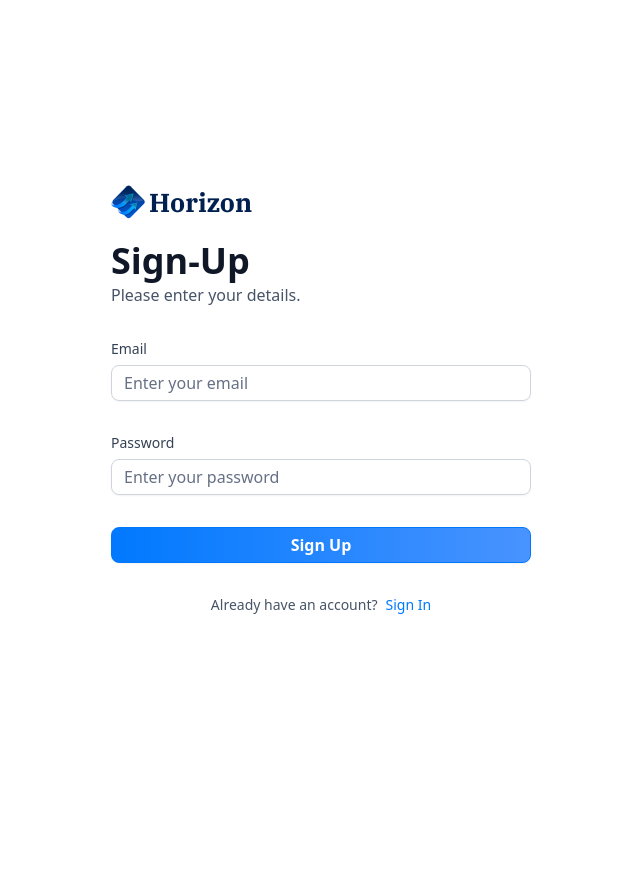
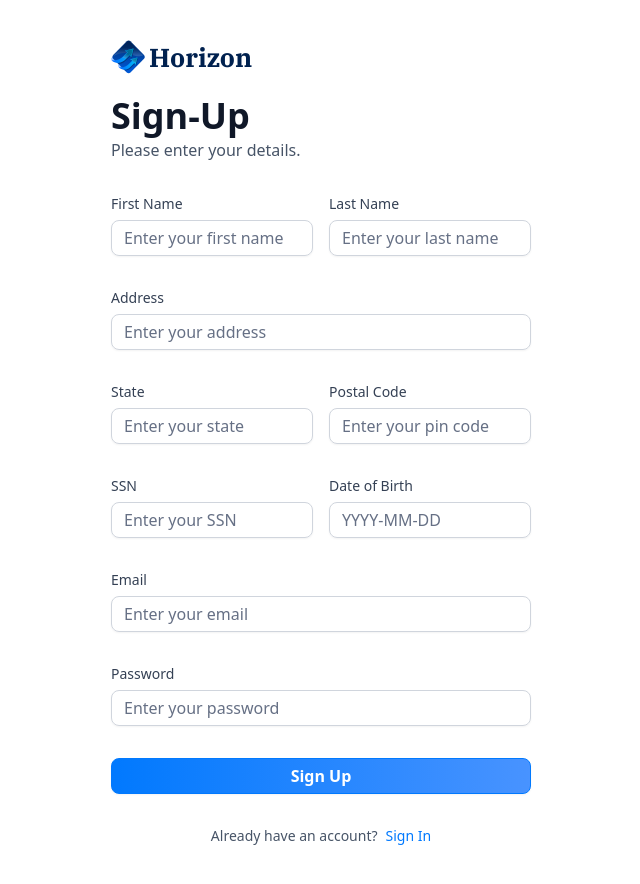
Before and after one commit to Kaustubh8856/BankingApp, a Next.js app: page /sign-up in a window 1280 px wide. Shown: the whole page, without its empty margins (319-959 px from the left). Before the commit the page ends 800 px from the top, so only its background shows below. Built offline with nearby package versions, Linux system fonts and the light colour scheme.

Commit message:
implement sign-up page

```diff
--- a/components/AuthForm.tsx
+++ b/components/AuthForm.tsx
@@ -25,8 +25,9 @@
 
 const AuthForm = ({ type }: { type: string }) => {
   // 1. Define your form.
-  const form = useForm<z.infer<typeof authFormSchema>>({
-    resolver: zodResolver(authFormSchema),
+  const formSchema = authFormSchema(type);
+  const form = useForm<z.infer<typeof formSchema>>({
+    resolver: zodResolver(formSchema),
     defaultValues: {
       email: "",
       password: "",
@@ -34,13 +35,19 @@
   });
 
   // 2. Define a submit handler.
-  function onSubmit(values: z.infer<typeof authFormSchema>) {
-    // Do something with the form values.
-    // ✅ This will be type-safe and validated.
+  const onSubmit = async (values: z.infer<typeof formSchema>) => {
     setIsLoading(true);
-    console.log(values);
-    setIsLoading(false);
-  }
+    try {
+      if (type === "sign-up") {
+      }
+      if (type === "sign-in") {
+      }
+    } catch (error) {
+      console.log(error);
+    } finally {
+      setIsLoading(false);
+    }
+  };
 
   const [user, setUser] = useState(null);
   const [isLoading, setIsLoading] = useState(false);
@@ -75,6 +82,58 @@
         <>
           <Form {...form}>
             <form onSubmit={form.handleSubmit(onSubmit)} className="space-y-8">
+              {type === "sign-up" && (
+                <>
+                  <div className="flex gap-4">
+                    <CustomInput
+                      control={form.control}
+                      name="firstName"
+                      label="First Name"
+                      placeholder="Enter your first name"
+                    />
+                    <CustomInput
+                      control={form.control}
+                      name="lastName"
+                      label="Last Name"
+                      placeholder="Enter your last name"
+                    />
+                  </div>
+                  <CustomInput
+                    control={form.control}
+                    name="address1"
+                    label="Address"
+                    placeholder="Enter your address"
+                  />
+                  <div className="flex gap-4">
+                    <CustomInput
+                      control={form.control}
+                      name="state"
+                      label="State"
+                      placeholder="Enter your state"
+                    />
+                    <CustomInput
+                      control={form.control}
+                      name="postalCode"
+                      label="Postal Code"
+                      placeholder="Enter your pin code"
+                    />
+                  </div>
+                  <div className="flex gap-4">
+                    <CustomInput
+                      control={form.control}
+                      name="ssn"
+                      label="SSN"
+                      placeholder="Enter your SSN"
+                    />
+                    <CustomInput
+                      control={form.control}
+                      name="dateOfBirth"
+                      label="Date of Birth"
+                      placeholder="YYYY-MM-DD"
+                    />
+                  </div>
+                </>
+              )}
               <CustomInput
                 control={form.control}
                 name="email"
--- a/components/CustomInput.tsx
+++ b/components/CustomInput.tsx
@@ -4,10 +4,10 @@
 import { Control, FieldPath, Form } from "react-hook-form";
 import { z } from "zod";
 import { authFormSchema } from "@/lib/utils";
-
+const formSchema = authFormSchema("sign-up");
 interface CustomInput {
-  control: Control<z.infer<typeof authFormSchema>>;
-  name: FieldPath<z.infer<typeof authFormSchema>>;
+  control: Control<z.infer<typeof formSchema>>;
+  name: FieldPath<z.infer<typeof formSchema>>;
   label: string;
   placeholder: string;
 }
@@ -25,7 +25,7 @@
               <Input
                 placeholder={placeholder}
                 className="input-class"
-                type={name ==="password" ? 'password' : 'text'}
+                type={name === "password" ? "password" : "text"}
                 {...field}
               />
             </FormControl>
--- a/lib/utils.ts
+++ b/lib/utils.ts
@@ -195,8 +195,15 @@
   return date > twoDaysAgo ? "Processing" : "Success";
 };
 
-export const authFormSchema = z.object({
-  name: z.string(),
+export const authFormSchema = (type :string) => z.object({
+  name: type === 'sign-in' ? z.string().optional() : z.string(),
   email: z.string().email(),
   password: z.string().min(8),
+  firstName: type === 'sign-in' ? z.string().optional() : z.string().min(3),
+  lastName: type === 'sign-in' ? z.string().optional() : z.string().min(3),
+  address1: type === 'sign-in' ? z.string().optional() : z.string().max(80),
+  state: type === 'sign-in' ? z.string().optional() : z.string().min(1).max(5),
+  postalCode: type === 'sign-in' ? z.string().optional() : z.string().min(3).max(6),
+  ssn: type === 'sign-in' ? z.string().optional() : z.string().min(3),
+  dateOfBirth: type === 'sign-in' ? z.string().optional() : z.string().min(3),
 });
```
